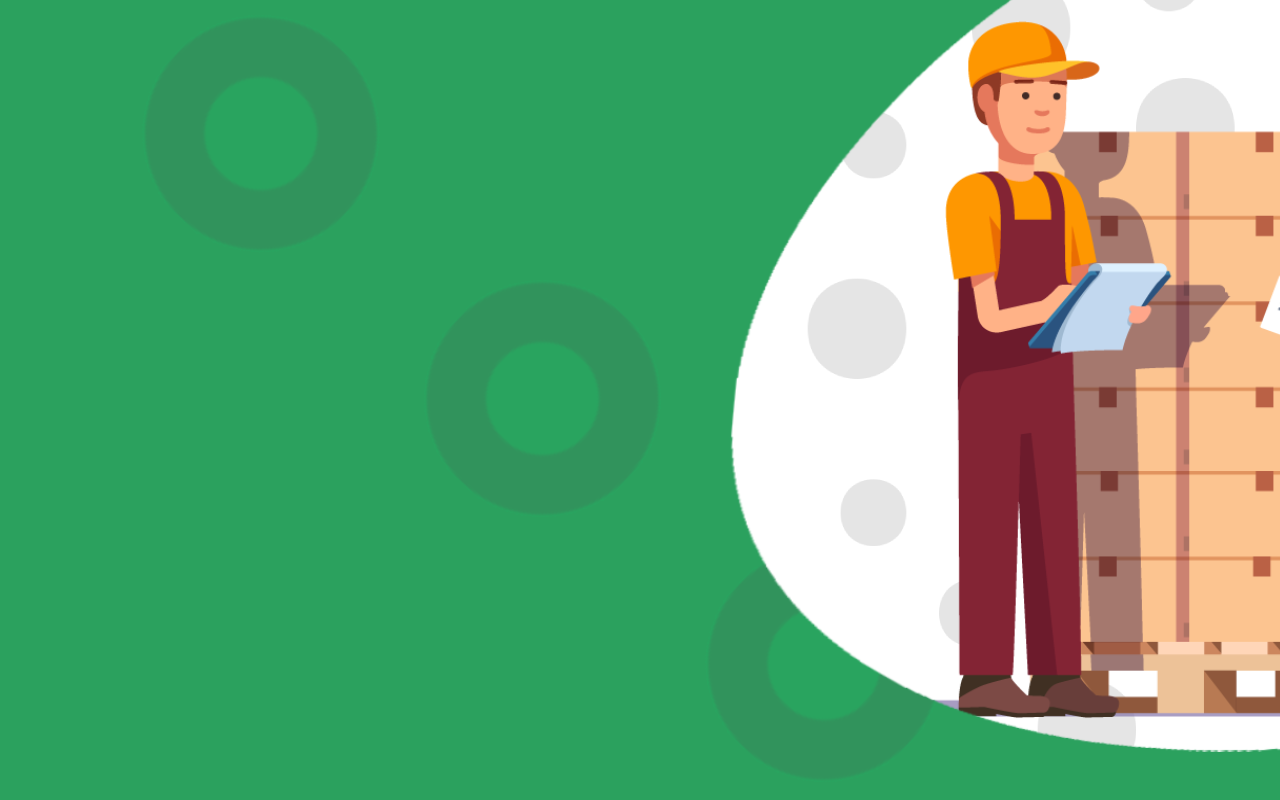
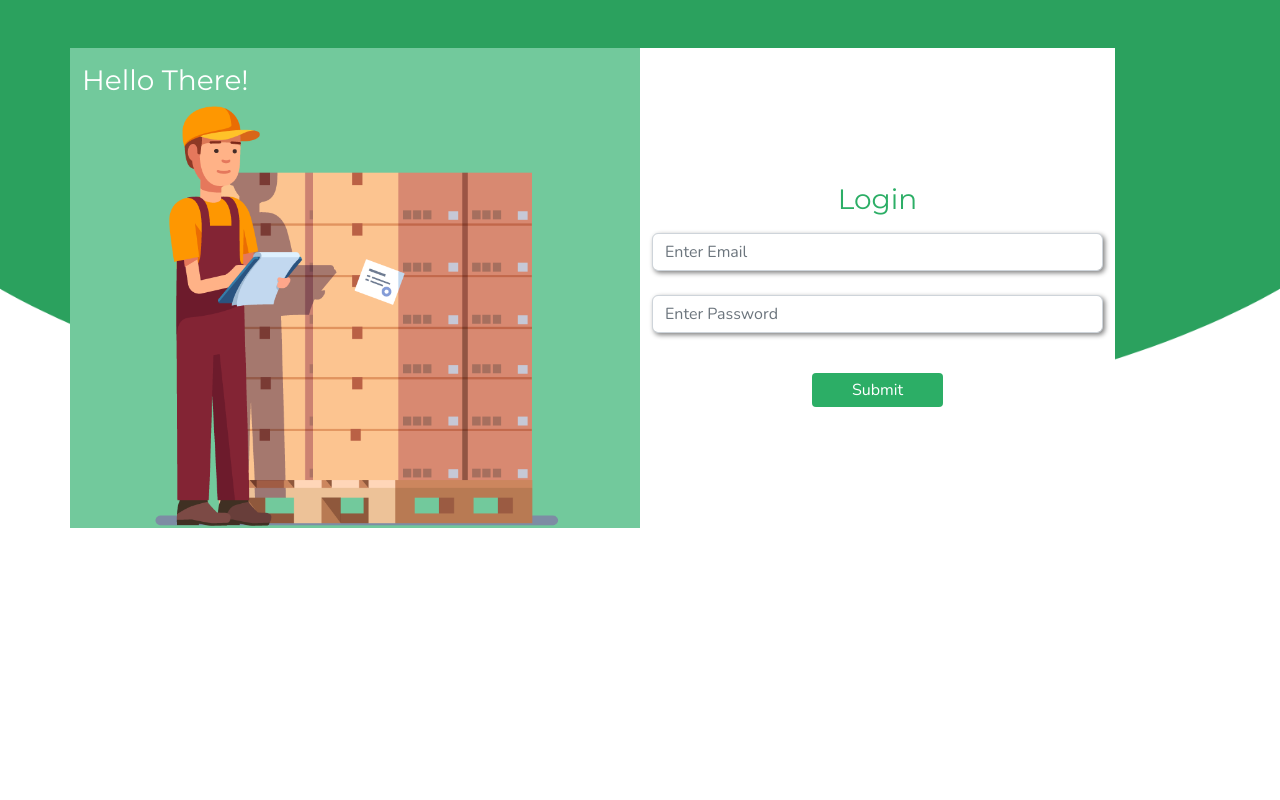
Before and after one commit to CKawara/Asset-management, a React (Create React App) app: page /login in a window 1280 px wide. Before the commit this address had no page. Built offline with nearby package versions, Linux system fonts and the light colour scheme.

Commit message:
upload login page

```diff
--- a/package.json
+++ b/package.json
@@ -10,6 +10,7 @@
     "react": "^18.2.0",
     "react-bootstrap": "^2.5.0",
     "react-dom": "^18.2.0",
+    "react-helmet": "^6.1.0",
     "react-router-dom": "^6.3.0",
     "react-scripts": "5.0.1",
     "web-vitals": "^2.1.4"
--- a/src/App.js
+++ b/src/App.js
@@ -4,6 +4,7 @@ import { BrowserRouter, Route, Routes} from "react-router-dom";
 import Home from './components/Home';
 import Dashboard from './components/Dashboard';
 import LandingPage from './components/LandingPage';
+import Login from './components/Login'
 
 function App() {
   return (
@@ -14,6 +15,7 @@ function App() {
         <Route path={'/'} element={<LandingPage/>}/>
         <Route path={'/home'}  element={<Home/>} exact/>
         <Route path={'/dashboard'} element={<Dashboard/>} />
+        <Route path={'/login'} element={<Login/>}/>
       </Routes>
       </div>
     </BrowserRouter>
--- a/src/Styling/LandingPage.css
+++ b/src/Styling/LandingPage.css
@@ -11,10 +11,10 @@
 
 */
 
-body{
+/* body{
     background-image: url('../Assets/backfinal.png');
 
-}
+} */
 .logo{
     width: auto;
     height: 20%;
--- /dev/null
+++ b/src/Styling/Login.css
@@ -0,0 +1,78 @@
+@import url('https://fonts.googleapis.com/css2?family=Montserrat&display=swap');
+@import url('https://fonts.googleapis.com/css2?family=Nunito&display=swap');
+
+
+
+/* fonts
+    font-family: 'Montserrat', sans-serif;
+    font-family: 'Nunito', sans-serif;
+
+
+
+*/
+
+#login{
+    background-image: url('../Assets/login\ back.png');
+    background-size: cover;
+   min-width: 100%;
+   min-height: 100%;
+}
+
+
+
+.left-column{
+    background-color: #72c99c;
+}
+
+.hello-text{
+    font-family: 'Montserrat', sans-serif;
+    color: white;
+
+
+}
+
+.login-title{
+    font-family: 'Montserrat', sans-serif;
+    color: #2cae66;
+
+}
+
+#login-form{
+    background-color: white;
+}
+
+#log-form{
+    margin-top: 30%;
+}
+
+#submit-btn {
+    background-color: #2cae66;
+    border-radius: 4px;
+    font-family: 'Nunito', sans-serif;
+    border: none;
+    padding: 5px 40px 5px 40px;
+
+}
+#submit-btn:focus{
+    box-shadow: none;
+}
+
+
+.input-fields{
+    font-family: 'Nunito', sans-serif;
+    box-shadow: 2px 2px 5px gray;
+    border-radius: 5px;
+
+
+}
+
+.input-fields:focus{
+    box-shadow: none;
+    border: none;
+}
+.input-fields:active{
+    box-shadow: none;
+    border: none;
+
+
+}
--- /dev/null
+++ b/src/components/Login.js
@@ -0,0 +1,78 @@
+import React, { useState } from 'react'
+import '../Styling/Login.css'
+
+import Container from 'react-bootstrap/Container'
+import Row from 'react-bootstrap/Row'
+import Col from 'react-bootstrap/Col'
+import Button from 'react-bootstrap/Button'
+import man from '../Assets/man.png'
+import Form from 'react-bootstrap/Form'
+
+
+
+
+
+const Login = () => {
+    const [email,setEmail] = useState('')
+    const [password,setPassword] = useState('')
+
+    const handleSubmit = (e)=>{
+        e.preventDefault()
+
+        const user = {
+            email: email,
+            password: password
+        }
+
+        fetch('/users',{
+            method: "POST",
+            headers: {
+                'Content-Type':'application/json'
+            },
+            body: JSON.stringify(user)
+
+        })
+        .then(res=> res.json())
+        .then(data=> console.log(data))
+
+    }
+
+  return (
+    <>
+    <div id='login'>
+        <Container  >
+            <Row>
+                <Col sm={12} md={6} lg={6} className='left-column mt-5'>
+                    <h3 className='hello-text mt-3'>Hello There!</h3>
+                    <img src={man} alt='logo'/>
+
+                </Col>
+
+                <Col sm={12} md={6} lg={5} className='mt-5' id='login-form'>
+                <Form onSubmit={handleSubmit} id='log-form'>
+                    <h3 className='login-title text-center mb-3'>Login</h3>
+
+                    <Form.Group className='mb-4'>
+                        <Form.Control value={email} onChange={(e)=> setEmail(e.target.value)} className='input-fields' type='email' placeholder='Enter Email'/>
+                    </Form.Group>
+
+                    <Form.Group className=' mb-3'>
+                        <Form.Control value={password} onChange={(e)=> setPassword(e.target.value)} className='input-fields' type='password' placeholder='Enter Password'/>
+                    </Form.Group>
+
+                    <div className='d-flex justify-content-center'>
+                        <Button type='submit' id='submit-btn' className='mt-4'>Submit</Button>
+                    </div>
+                </Form>
+
+
+                </Col>
+            </Row>
+        </Container>
+        </div>
+
+    </>
+  )
+}
+
+export default Login
```
Also changed, not shown: src/Assets/login back.png (added), 1 other file (tests, documents, lock files or other folders).
